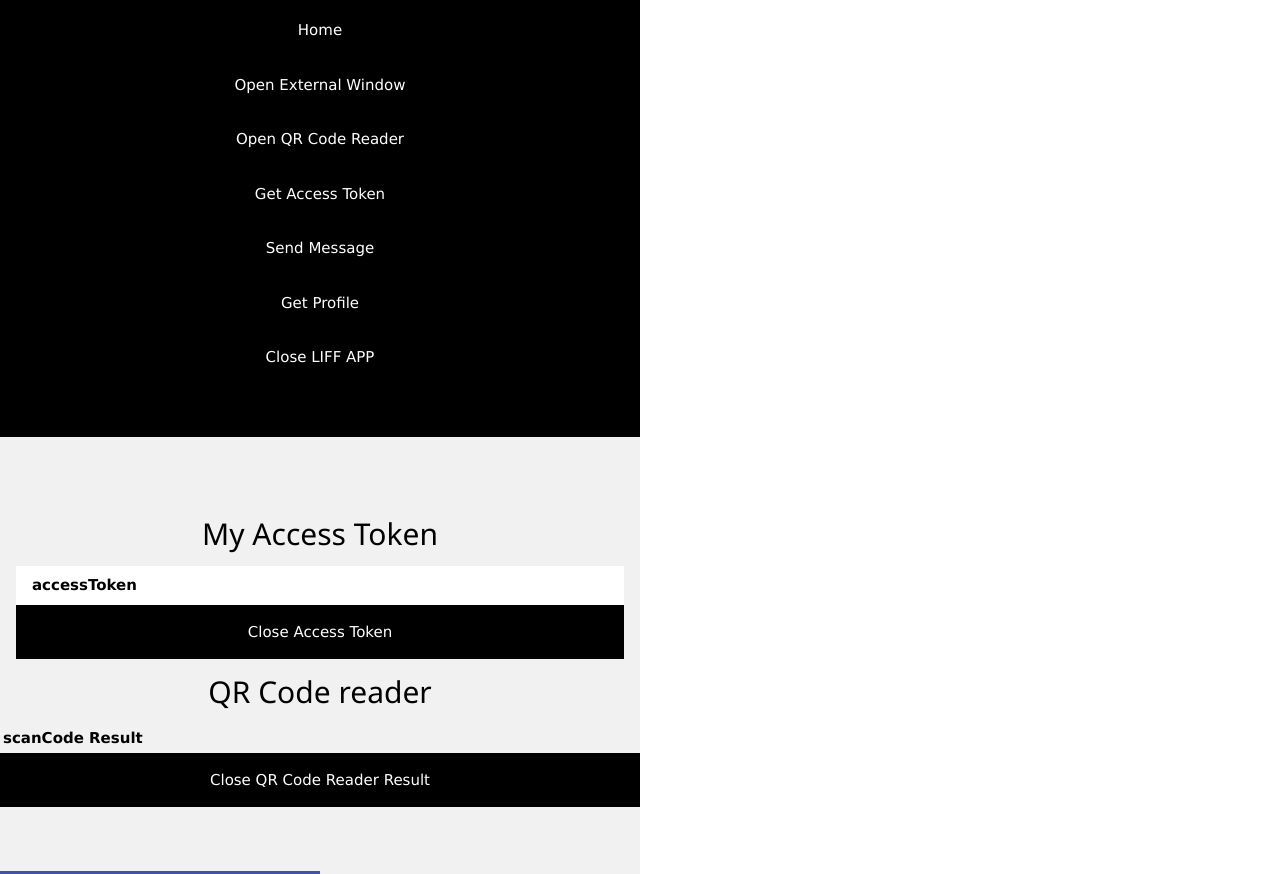
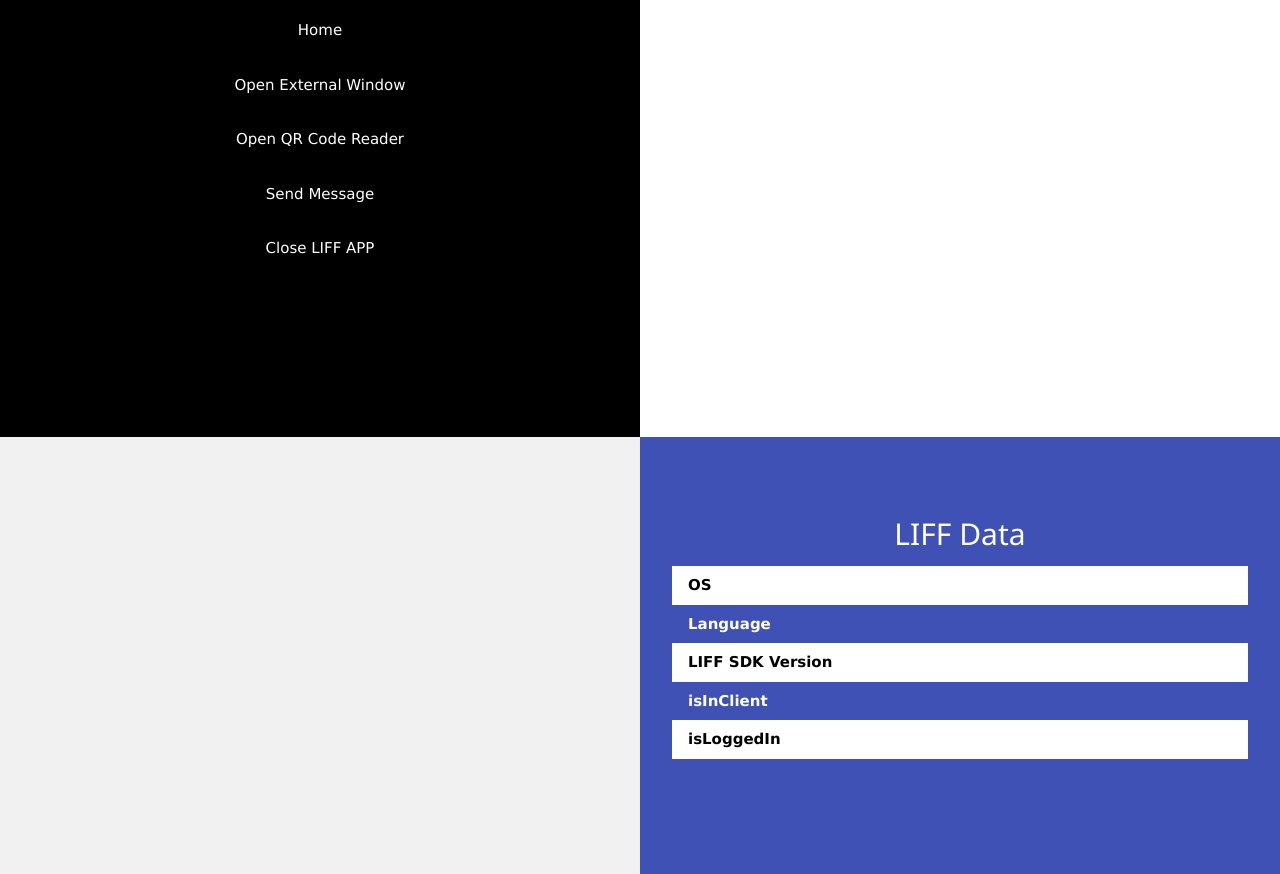
Before and after one commit to MXSHOOT/ujicoba-terakhir-line, a website: page public/index.html in a window 1280 px wide. Shown: the part 263-1137 px from the top of the page. Drawn offline with nearby package versions, Linux system fonts and the light colour scheme; no server answers.

Commit message:
Update index.html

```diff
--- a/public/index.html
+++ b/public/index.html
@@ -22,9 +22,7 @@
       <a href="#" class="w3-button w3-black w3-block w3-hover-blue-grey w3-padding-16">Home</a>
       <a id="openWindowButton" class="w3-button w3-black w3-block w3-hover-teal w3-padding-16">Open External Window</a>
       <a id="scanQrCodeButton" class="w3-button w3-black w3-block w3-hover-brown w3-padding-16">Open QR Code Reader</a>
-      <a id="getAccessToken" href="#work" class="w3-button w3-black w3-block w3-hover-dark-grey w3-padding-16">Get Access Token</a>
       <a id="sendMessageButton" class="w3-button w3-black w3-block w3-hover-brown w3-padding-16">Send Message</a>
-      <a id="getProfileButton" href="#contact" class="w3-button w3-black w3-block w3-hover-brown w3-padding-16">Get Profile</a>
       <a id="closeWindowButton" class="w3-button w3-black w3-block w3-hover-brown w3-padding-16">Close LIFF APP</a>
     </div>
     <!--End Action Buttom-->
@@ -36,31 +34,7 @@
 
 <div class="w3-row">
   <div class="w3-half w3-light-grey w3-center" style="min-height:800px" id="work">
-    <!--Awal acces token-->
-    <div id="accessTokenData" class="w3-padding-64">
-      <h2>My Access Token</h2>
-      <div class="w3-container w3-responsive">
-        <table class="w3-table">
-        <tr class="w3-white">
-            <th>accessToken</th>
-            <td id="accessTokenField"></td>
-        </tr>
-     </table>
-     <a href="#" class="w3-button w3-black w3-block w3-hover-blue-grey w3-padding-16" onclick="toggleAccessToken()">Close Access Token</a>
-    </div>
-    <!--end acces token -->
-<!-- SCAN QR RESULT -->
-    <div id="scanQr" class="w3-row">
-      <h2>QR Code reader</h2>
-        <table>
-                    <tr>
-                        <th>scanCode Result</th>
-                        <td id="scanQrField"></td>
-                    </tr>
-        </table>
-        <a href="#" class="w3-button w3-black w3-block w3-hover-blue-grey w3-padding-16" onclick="toggleQRCodeReader()">Close QR Code Reader Result</a>
-    </div>
-    <!--End Scan QR-->
+
   </div>
   <!-- LIFF DATA -->
 
```
